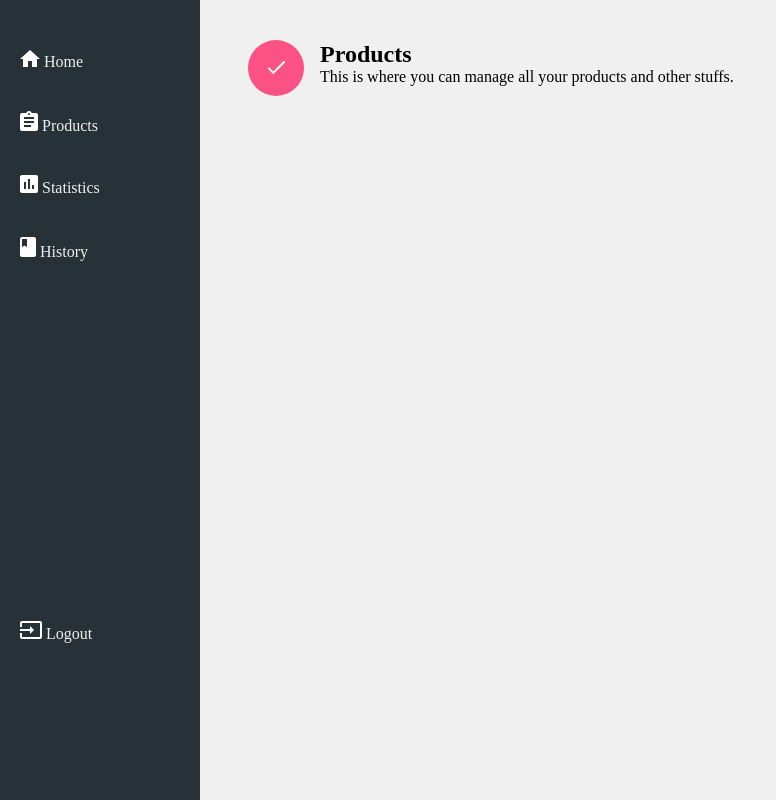
After one commit to CESBEAM/Inventory-System, a PHP site: page /pages/productTab.html in a window 1280 px wide. The commit adds this page. Shown: the whole page, without its empty margins (0-776 px from the left). Run offline with PHP 8.4, Linux system fonts and the light colour scheme.

Commit message:
added Product tab

```diff
--- /dev/null
+++ b/pages/productTab.html
@@ -0,0 +1,43 @@
+<!DOCTYPE html>
+<html lang="en">
+<head>
+    <meta charset="UTF-8">
+    <meta http-equiv="X-UA-Compatible" content="IE=edge">
+    <meta name="viewport" content="width=device-width, initial-scale=1.0">
+    <title>Products</title>
+    <link rel="stylesheet" href="../styles/productTabStyle.css">
+</head>
+<body>
+    <div class="wrapper">
+        <div class="sidebar">
+            <ul>
+                <li><a href="#"> <img src="../icons/home.svg"> Home</a></li>
+                <li><a href="#"><img src="../icons/products.svg"> Products</a></li>
+                <li><a href="#"><img src="../icons/statistics.svg"> Statistics</a></li>
+                <li><a href="#"><img src="../icons/history.svg"> History</a></li>
+            </ul>
+
+            <div class="btn-logout">
+               <ul><li><a href="#"><img src="../icons/logout.svg"> Logout</a></li></ul>
+            </div>
+
+        </div>
+        <div class="main_content">
+
+            <img src="../icons/indicator.svg" alt="">
+            <div class="header">
+                <h2>Products</h2>
+                <p>This is where you can manage all your products and other stuffs.</p>
+            </div>
+
+
+
+            <div class="info">
+              <div></div>
+              <div></div>
+              <div></div>
+          </div>
+        </div>
+    </div>
+</body>
+</html>
--- a/styles/homeStyle.css
+++ b/styles/homeStyle.css
@@ -255,12 +255,11 @@ font-weight: bold;
    }
 
    .desk-btn{
-       display: inline-flex;
+       display: block;
 
    }
 
    .desk-btn button{
-    grid-area: text-content-desk;
     margin-top: 0;
 
     font-family: montserrat;
@@ -271,6 +270,8 @@ font-weight: bold;
     background: #E0F2F2;
     font-weight: bold;
     }
+
+
 
 
     /* .desk-image{
--- /dev/null
+++ b/styles/productTabStyle.css
@@ -0,0 +1,88 @@
+*{
+    margin: 0;
+    padding: 0;
+    box-sizing: border-box;
+    list-style: none;
+    text-decoration: none;
+    font-family: Overpass;
+  }
+
+  body{
+     background-color: #F0F0F0;
+  }
+
+  .wrapper{
+    display: flex;
+    position: relative;
+  }
+
+  .wrapper .sidebar{
+
+    width: 200px;
+    height: 100%;
+    background: #273138;
+    padding: 30px 0px;
+    position: fixed;
+  }
+
+  .wrapper .sidebar .btn-logout{
+      margin-top: 20em;
+  }
+
+  .wrapper .sidebar ul li{
+    padding: 20px;
+  }
+
+  .wrapper .sidebar ul li a{
+    color:#F0F0F0;
+    display: block;
+  }
+
+  .wrapper .sidebar ul li:hover{
+    background-color: #FC5185;
+  }
+
+  .wrapper .sidebar ul li:hover a{
+    color: #fff;
+  }
+
+
+  .wrapper .main_content{
+    width: 100%;
+    margin-left: 200px;
+  }
+
+  .wrapper .main_content img{
+      flex: 1;
+      margin-top: 2.5em;
+      margin-left: 3em;
+      position: absolute;
+  }
+
+  .wrapper .main_content .header h2{
+    margin-top: 1.7em;
+    margin-left: 5em;
+    color: black;
+  }
+
+  .wrapper .main_content .header p{
+    margin-left: 7.5em;
+    color: black;
+    font-weight: 300;
+  }
+
+  .wrapper .main_content .info{
+    margin: 20px;
+    color: #717171;
+    line-height: 25px;
+  }
+
+  .wrapper .main_content .info div{
+    margin-bottom: 20px;
+  }
+
+  @media (max-height: 500px){
+    .social_media{
+      display: none !important;
+    }
+  }
```
Also changed, not shown: pages/home.html (+4 -4 lines), pages/login.html (added, +30 -0 lines), pages/register.html (added, +47 -0 lines), styles/loginStyle.css (added, +119 -0 lines), styles/register.css (added, +122 -0 lines), icons/history.svg (added), icons/home.svg (added), icons/indicator.svg (added), icons/logout.svg (added), icons/products.svg (added), icons/statistics.svg (added).
